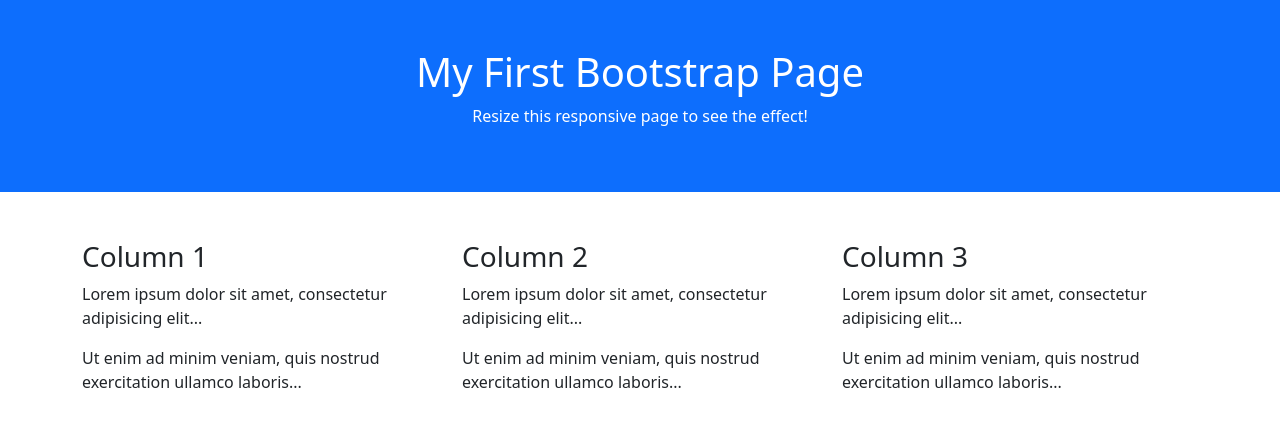
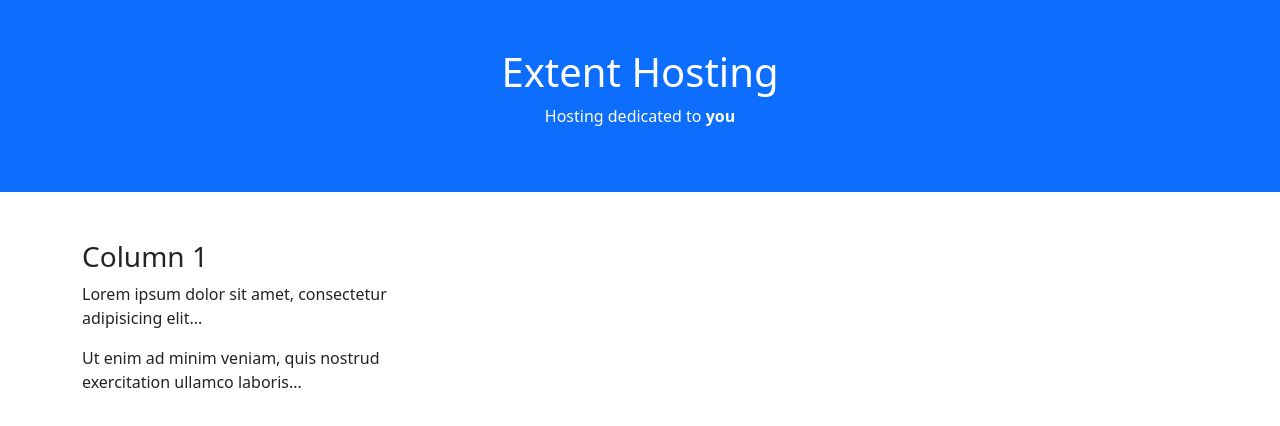
Before and after one commit to HarryTrollope/ExtentHost, a plain HTML site: page index.html in a window 1280 px wide. Drawn offline with nearby package versions, Linux system fonts and the light colour scheme.

Commit message:
Update index.html 🤖

```diff
--- a/index.html
+++ b/index.html
@@ -1,7 +1,7 @@
 <!DOCTYPE html>
 <html lang="en">
 <head>
-  <title>Bootstrap 5 Example</title>
+  <title>Extent Hosting</title></title>
   <meta charset="utf-8">
   <meta name="viewport" content="width=device-width, initial-scale=1">
   <link href="https://cdn.jsdelivr.net/npm/bootstrap@5.3.3/dist/css/bootstrap.min.css" rel="stylesheet">
@@ -10,8 +10,8 @@
 <body>
 
 <div class="container-fluid p-5 bg-primary text-white text-center">
-  <h1>My First Bootstrap Page</h1>
-  <p>Resize this responsive page to see the effect!</p>
+  <h1>Extent Hosting</h1>
+  <p>Hosting dedicated to <strong>you</strong></p>
 </div>
 
 <div class="container mt-5">
@@ -21,16 +21,6 @@
       <p>Lorem ipsum dolor sit amet, consectetur adipisicing elit...</p>
       <p>Ut enim ad minim veniam, quis nostrud exercitation ullamco laboris...</p>
     </div>
-    <div class="col-sm-4">
-      <h3>Column 2</h3>
-      <p>Lorem ipsum dolor sit amet, consectetur adipisicing elit...</p>
-      <p>Ut enim ad minim veniam, quis nostrud exercitation ullamco laboris...</p>
-    </div>
-    <div class="col-sm-4">
-      <h3>Column 3</h3>
-      <p>Lorem ipsum dolor sit amet, consectetur adipisicing elit...</p>
-      <p>Ut enim ad minim veniam, quis nostrud exercitation ullamco laboris...</p>
-    </div>
   </div>
 </div>
 
```
